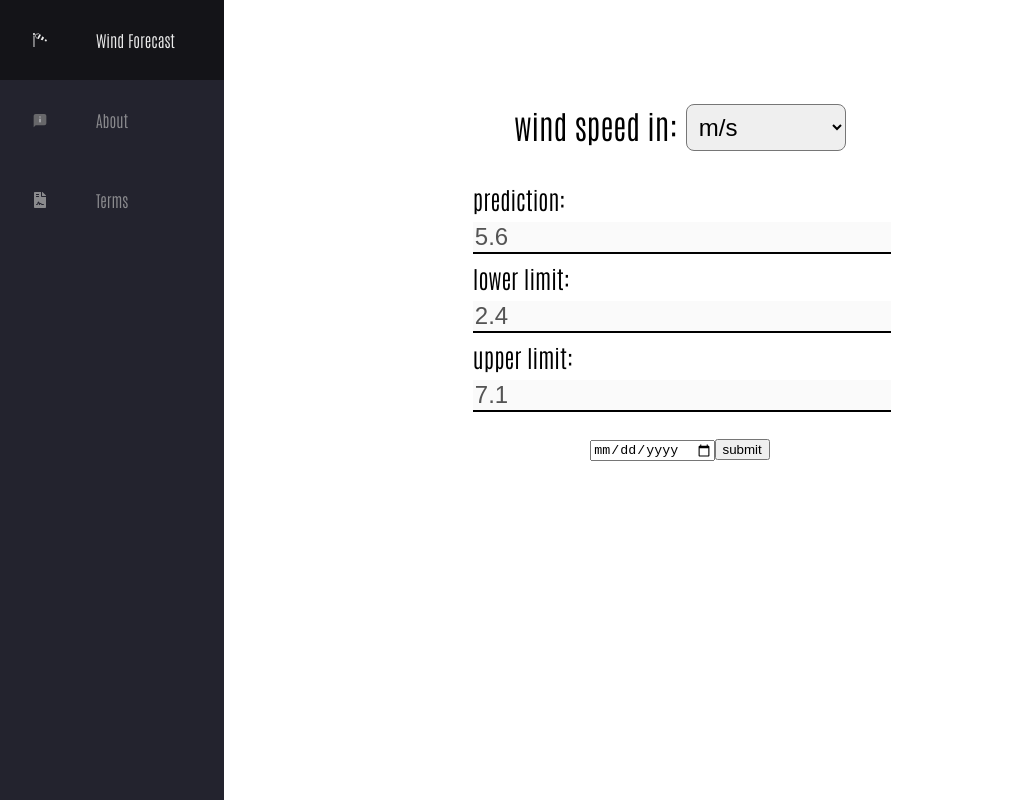
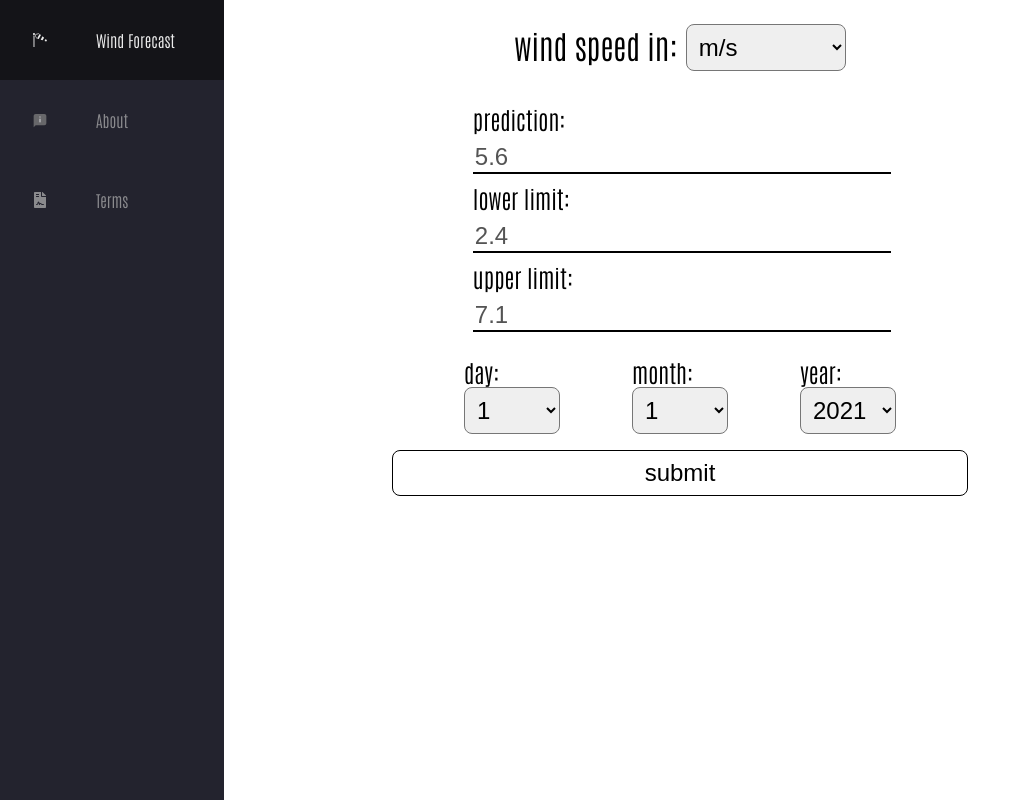
Before and after one commit to michael-gvdw/wind-speed-predictor-ui, a React (Create React App) app: page / in a window 1280 px wide. Shown: the whole page, without its empty margins (0-1031 px from the left). Built offline with nearby package versions, Linux system fonts and the light colour scheme.

Commit message:
finished wind forecast page

```diff
--- a/src/pages/WindForecastPage.js
+++ b/src/pages/WindForecastPage.js
@@ -23,7 +23,11 @@ const WindForecastPage = ({ handle_date_change, handle_wind_speed_multiplier_cha
             </div>
 
             <form>
-                <input type={`date`} value={``} onChange={handle_date_change} />
+                <div className={`select-group`}>
+                    <FormSelect start={1} end={32} label={`day:`} />
+                    <FormSelect start={1} end={13} label={`month:`} />
+                    <FormSelect start={2021} end={2022} label={`year:`}/>
+                </div>
                 <input type={`submit`} value={`submit`} />
             </form>
 
@@ -40,4 +44,19 @@ const WindValue = (props) => {
     )
 }
 
+const FormSelect = (props) => {
+
+    let items = []
+    for (let i=props.start; i<props.end; i++) {
+        items.push(<option key={i}>{ i }</option>)
+    }
+
+    return (
+        <div className={`select-item`}>
+            <label>{ props.label }</label>
+            <select>{ items }</select>
+        </div>
+    )
+}
+
 export default WindForecastPage
--- a/src/styles/wind.scss
+++ b/src/styles/wind.scss
@@ -1,9 +1,6 @@
-
-
 
 .wind-forecast {
     width: auto;
-    margin: 5rem;
     padding: .5rem;
     display: grid;
     place-items: center;
@@ -14,6 +11,7 @@
 
         span {
             font-size: 2rem;
+            // white-space: nowrap;
         }
 
         select {
@@ -36,7 +34,7 @@
             width: 100%;
             margin: .5rem 0;
             font-size: 1.5rem;
-
+            background: none;
             border: none;
             border-bottom: .15rem solid black;
         }
@@ -44,7 +42,51 @@
     }
 
     form {
+        width: 50%;
+
+        .select-group {
+            display: flex;
+            justify-content: space-evenly;
+
+            .select-item {
+                display: flex;
+                flex-direction: column;
+
+                label {
+                    font-size: 1.5rem;
+                }
+
+                select {
+                    padding: .5rem;
+                    font-size: 1.5rem;
+                    border-radius: .5rem;
+                    width: 6rem;
+                }
+            }
+
+        }
+
+        input[type=submit] {
+            background-color: white;
+            border: 1px solid black;
+            border-radius: .5rem;
+
+            color: black;
+            width: 100%;
+            margin: 1rem 0;
+            padding: .5rem;
+            font-size: 1.5rem;
+
+            &:hover {
+                cursor: pointer;
+            }
+
+            &:focus {
+                outline: none;
+            }
+        }
 
     }
 
+
 }
```
